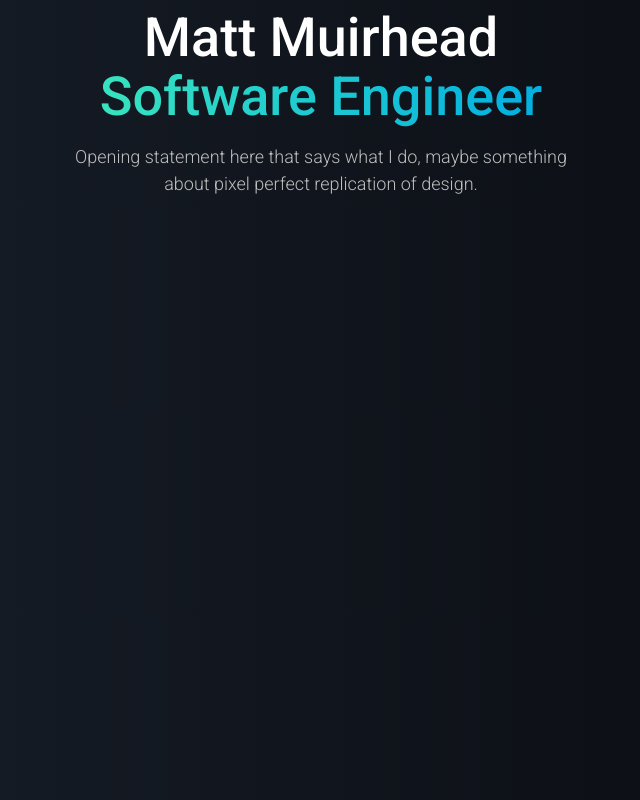
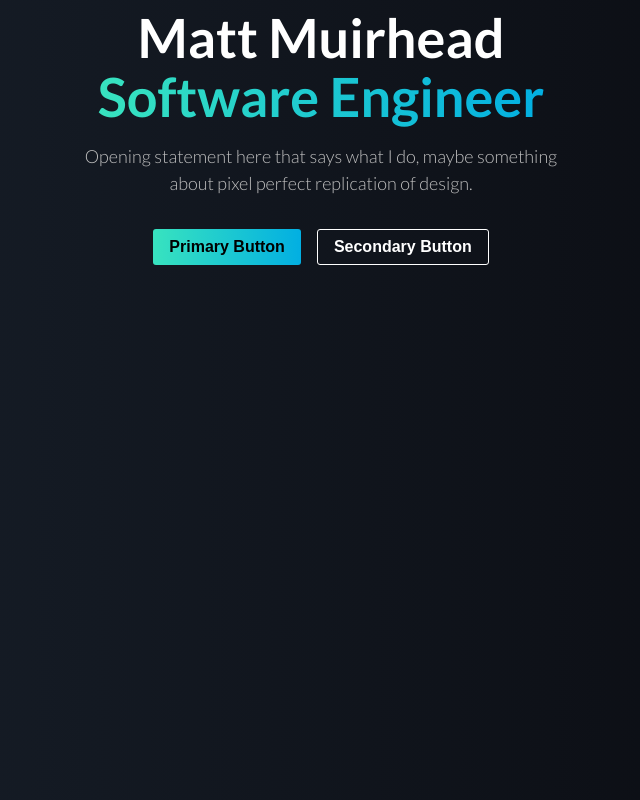
Before and after one commit to mattmuirhead/mattm, a Next.js app: page / in a window 1280 px wide. Shown: the whole page, without its empty margins (319-959 px from the left). Built offline with nearby package versions, Linux system fonts and the light colour scheme.

Commit message:
Switched font, started buttons

```diff
--- a/components/GlobalStyle.js
+++ b/components/GlobalStyle.js
@@ -9,6 +9,11 @@ const GlobalStyle = createGlobalStyle`
     background: ${props => props.theme.gradients.dark};
     color: ${props => props.theme.colors.text};
     font-family: ${props => props.theme.font};
+    min-height: 100vh;
+  }
+
+  #__next {
+    min-height: 100vh;
   }
 `
 
--- /dev/null
+++ b/components/atoms/Button/index.js
@@ -0,0 +1,28 @@
+import styled, { css } from 'styled-components'
+import { space } from 'styled-system'
+
+const primaryStyles = css`
+  background: ${props => props.theme.colors.highlight};
+  background: ${props => props.theme.gradients.light};
+  padding: 8px 16px;
+`
+const secondaryStyles = css`
+  background: transparent;
+  border: 1px solid ${props => props.theme.colors.secondary};
+  color: ${props => props.theme.colors.secondary};
+  padding: 8px 16px;
+`
+
+const Button = styled.button`
+  appearance: none;
+  border: 0;
+  border-radius: 3px;
+  font-size: 16px;
+  cursor: pointer;
+  font-weight: 600;
+  ${props => props.type === 'primary' && primaryStyles};
+  ${props => props.type === 'secondary' && secondaryStyles};
+  ${space};
+`
+
+export default Button
--- a/components/atoms/Typography/index.js
+++ b/components/atoms/Typography/index.js
@@ -9,7 +9,7 @@ const typographyStyles = css`
 `
 
 const headingStyles = css`
-  font-weight: 500;
+  font-weight: 700;
   color: ${props => props.theme.colors.heading};
   line-height: 1.1;
 `
--- a/components/theme.js
+++ b/components/theme.js
@@ -12,12 +12,14 @@ const theme = {
     background: colors.offBlack,
     heading: colors.white,
     text: colors.grey,
+    highlight: colors.lightBlue,
+    secondary: colors.white,
   },
   gradients: {
     dark: `linear-gradient(90deg, ${colors.darkBlue} 0%, ${colors.offBlack} 100%)`,
     light: `linear-gradient(90deg, ${colors.teal} 0%, ${colors.lightBlue} 100%)`,
   },
-  font: '"Roboto", sans-serif',
+  font: '"Lato", sans-serif',
 }
 
 export default theme
--- a/pages/_document.js
+++ b/pages/_document.js
@@ -7,7 +7,7 @@ class MyDocument extends Document {
         <Head>
           <link rel="preconnect" href="https://fonts.googleapis.com" />
           <link rel="preconnect" href="https://fonts.gstatic.com" crossOrigin />
-          <link href="https://fonts.googleapis.com/css2?family=Roboto:wght@300;500&display=swap" rel="stylesheet" />
+          <link href="https://fonts.googleapis.com/css2?family=Lato:wght@300;700&display=swap" rel="stylesheet" />
         </Head>
         <body>
           <Main />
--- a/pages/index.js
+++ b/pages/index.js
@@ -2,7 +2,8 @@ import {
   Heading1,
   Body,
 } from '/components/atoms/Typography'
-import { FlexColumn } from '/components/atoms/Layout'
+import { FlexColumn, Flex } from '/components/atoms/Layout'
+import Button from '/components/atoms/Button'
 import styled from 'styled-components'
 
 const Gradient = styled.span`
@@ -13,7 +14,7 @@ const Gradient = styled.span`
 
 const Home = () => {
   return (
-    <FlexColumn maxWidth="500px" m="auto" p={2} textAlign="center">
+    <FlexColumn maxWidth="500px" m="auto" p={2} textAlign="center" height="100%" alignItems="center">
       <Heading1 mb={3}>
         Matt Muirhead<br/>
         <Gradient>Software Engineer</Gradient>
@@ -21,6 +22,11 @@ const Home = () => {
       <Body>
         Opening statement here that says what I do, maybe something about pixel perfect replication of design.
       </Body>
+
+      <Flex justifyContent="center" mt={4}>
+        <Button type="primary" mx={2}>Primary Button</Button>
+        <Button type="secondary" mx={2}>Secondary Button</Button>
+      </Flex>
     </FlexColumn>
   )
 }
```
